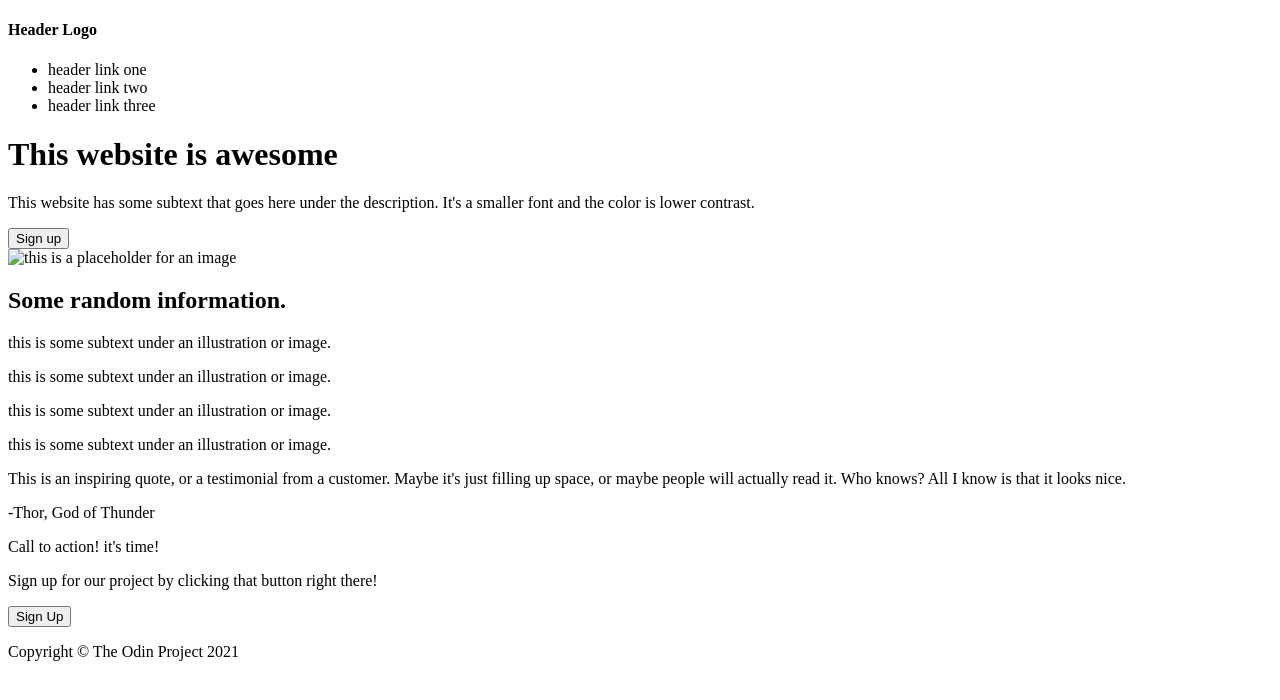
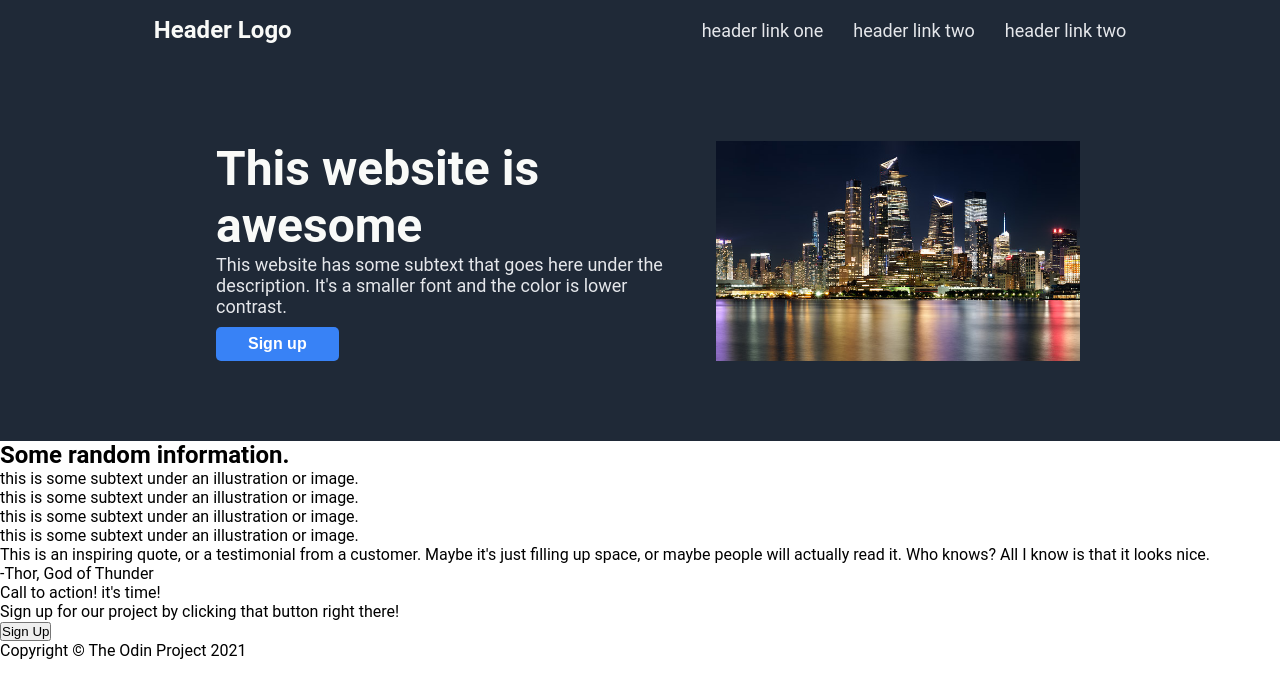
Before and after one commit to itavoro/landing-page, a plain HTML site: page index.html in a window 1280 px wide. Drawn offline with Linux system fonts and the light colour scheme.

Commit message:
Initialize second row

```diff
--- a/index.html
+++ b/index.html
@@ -4,17 +4,18 @@
     <meta charset="UTF-8">
     <meta name="viewport" content="width=device-width, initial-scale=1.0">
     <title>Landing Page</title>
+    <link rel="stylesheet" href="style.css">
 </head>
 <body>
     <div class="first-row">
-        <div class="header-logo">
+        <div id="header-logo">
             <h4>Header Logo</h4>
         </div>
         <div class="header-links">
-            <ul>
-                <li>header link one</li>
-                <li>header link two</li>
-                <li>header link three</li>
+            <ul class="header-links-list">
+                <li><a>header link one</a></li>
+                <li><a>header link two</a></li>
+                <li><a>header link two</a></li>
             </ul>
         </div>
     </div>
@@ -24,8 +25,8 @@
             <p id="subtext">This website has some subtext that goes here under the description. It's a smaller font and the color is lower contrast.</p>
             <button id="description-button">Sign up</button>
         </div>
-        <div class="image">
-            <img alt="this is a placeholder for an image">
+        <div class="description-image-container">
+            <img id="description-image" alt="this is a placeholder for an image" src="pictures/nyc.jpg">
         </div>
     </div>
     <div class="third-row">
--- a/style.css
+++ b/style.css
@@ -11,15 +11,15 @@ body {
 .first-row {
     display: flex;
     background-color: #1f2937;
-    justify-content: space-between;
+    justify-content: center;
     align-items: center;
     padding: 16px;
+    gap: 410px;
 }
 
 #header-logo {
     font-size: 24px;
     color: #f9faf8;
-    margin-left: 200px;
 }
 
 .header-links-list {
@@ -28,9 +28,58 @@ body {
     list-style-type: none;
     display: flex;
     gap: 30px;
-    margin-right: 200px;
 }
 
 a {
     text-decoration: none;
 }
+
+.second-row {
+    background-color: #1f2937;
+    display: flex;
+    align-items: center;
+    justify-content: center;
+    padding: 80px 0;
+    gap: 50px;
+}
+
+.description {
+    max-width: 450px;
+    margin-left: 216px;
+}
+
+#description-header {
+    font-size: 48px;
+    font-weight: bolder;
+    color: #f9faf8;
+}
+
+#subtext {
+    font-size: 18px;
+    color: #e5e7eb
+}
+
+#description-button {
+    margin-top: 10px;
+    background-color: #3882f6;
+    color: white;
+    padding: 8px 32px;
+    font-weight: bold;
+    font-size: 16px;
+    border: 0;
+    border-radius: 5px;
+}
+
+.description-image-container {
+    width: 500px;
+    height: 220px;
+    overflow: hidden;
+    position: relative;
+    margin-right: 200px;
+}
+
+#description-image {
+    width: 100%;
+    height: 100%;
+    object-fit: cover;
+}
```
Also changed, not shown: pictures/nyc.jpg (added).
